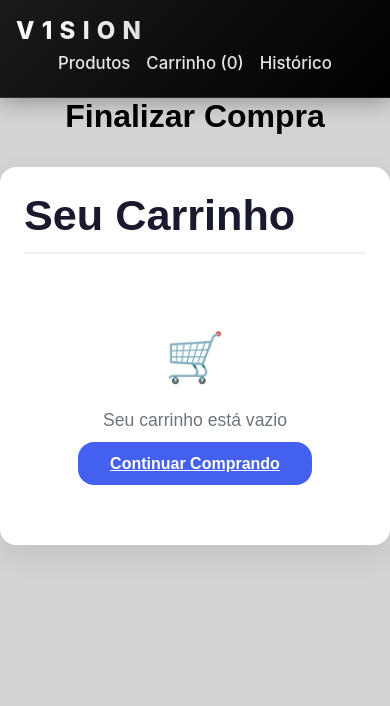
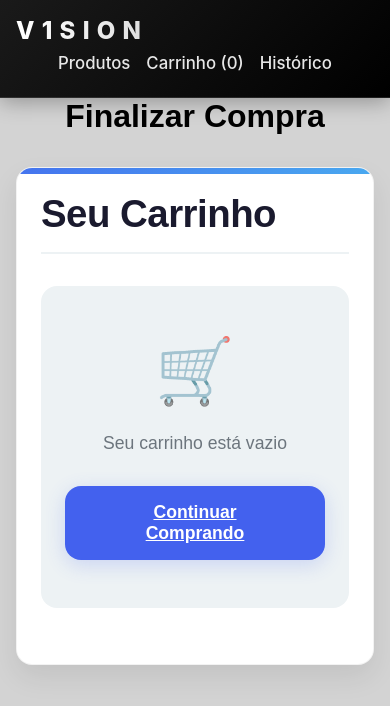
Before and after one commit to vinnimagic/v1sion-ecommerce, a React (Create React App) app: page /checkout in a window 390 px wide. Shown: the top 706 px of the page. Built offline with nearby package versions, Linux system fonts and the light colour scheme.

Commit message:
Estilização do Cart

```diff
--- a/src/styles/Cart.css
+++ b/src/styles/Cart.css
@@ -1,114 +1,196 @@
 :root {
   --primary: #4361ee;
   --primary-hover: #3a56d4;
+  --primary-light: rgba(67, 97, 238, 0.1);
   --danger: #ef233c;
   --danger-hover: #d90429;
+  --danger-light: rgba(239, 35, 60, 0.1);
   --success: #4cc9f0;
   --success-hover: #3ab9df;
+  --success-light: rgba(76, 201, 240, 0.2);
   --dark: #2b2d42;
+  --dark-light: rgba(43, 45, 66, 0.8);
   --gray: #8d99ae;
+  --gray-light: rgba(141, 153, 174, 0.3);
   --light-gray: #edf2f4;
-  --border-radius: 12px;
-  --transition: all 0.3s ease;
+  --border-radius: 16px;
+  --border-radius-sm: 8px;
+  --card-shadow: 0 12px 40px rgba(0, 0, 0, 0.1);
+  --card-shadow-hover: 0 15px 50px rgba(0, 0, 0, 0.15);
+  --transition: all 0.4s cubic-bezier(0.16, 1, 0.3, 1);
 }
 
-/* Cart Container */
+/* Cart Container - Ultra Design */
 .cart-container {
   background: white;
   border-radius: var(--border-radius);
-  padding: 2.5rem;
-  box-shadow: 0 10px 30px rgba(0, 0, 0, 0.08);
-  margin: 2rem auto;
-  max-width: 800px;
+  padding: 3rem;
+  box-shadow: var(--card-shadow);
+  margin: 3rem auto;
+  max-width: 900px;
   transition: var(--transition);
-  height: auto ;
+  position: relative;
+  overflow: hidden;
+  border: 1px solid rgba(0, 0, 0, 0.05);
+}
+
+.cart-container::before {
+  content: '';
+  position: absolute;
+  top: 0;
+  left: 0;
+  width: 100%;
+  height: 6px;
+  background: linear-gradient(90deg, var(--primary), var(--success));
+  background-size: 200% 100%;
+  animation: gradientFlow 8s ease infinite;
 }
 
 .cart-title {
-  font-size: 1.8rem;
-  margin-bottom: 1.75rem;
+  font-size: 2rem;
+  margin-bottom: 2rem;
   color: var(--dark);
   border-bottom: 2px solid var(--light-gray);
-  padding-bottom: 0.75rem;
-  font-weight: 700;
+  padding-bottom: 1rem;
+  font-weight: 800;
   display: flex;
   justify-content: space-between;
   align-items: center;
+  letter-spacing: -0.5px;
+}
+
+.cart-title span {
+  font-size: 1rem;
+  background: var(--primary-light);
+  color: var(--primary);
+  padding: 0.5rem 1rem;
+  border-radius: 50px;
+  font-weight: 700;
 }
 
 .cart-items {
-  margin-bottom: 2.5rem;
+  margin-bottom: 3rem;
 }
 
-/* Cart Item */
+/* Cart Item - Premium Design */
 .cart-item {
   display: flex;
   justify-content: space-between;
   align-items: center;
-  padding: 1.25rem 0;
-  border-bottom: 1px solid var(--light-gray);
+  padding: 1.5rem;
+  margin-bottom: 1.5rem;
+  border-radius: var(--border-radius-sm);
+  background-color: var(--light-gray);
+  transition: var(--transition);
+  position: relative;
+  overflow: hidden;
+  box-shadow: 0 5px 15px rgba(0, 0, 0, 0.03);
+}
+
+.cart-item:hover {
+  transform: translateY(-5px);
+  box-shadow: var(--card-shadow-hover);
+  background-color: white;
+}
+
+.cart-item::after {
+  content: '';
+  position: absolute;
+  top: 0;
+  left: 0;
+  width: 4px;
+  height: 100%;
+  background: var(--primary);
   transition: var(--transition);
 }
 
-.cart-item:hover {
-  background-color: rgba(237, 242, 244, 0.3);
+.cart-item:hover::after {
+  width: 6px;
+  background: linear-gradient(to bottom, var(--primary), var(--success));
 }
 
 .item-info {
   display: flex;
   align-items: center;
-  gap: 1.25rem;
+  gap: 1.5rem;
   flex: 1;
+  min-width: 0;
+}
+
+.item-image-container {
+  position: relative;
+  flex-shrink: 0;
 }
 
 .item-image {
-  width: 80px;
-  height: 80px;
+  width: 100px;
+  height: 100px;
   object-fit: cover;
-  border-radius: 8px;
-  box-shadow: 0 3px 10px rgba(0, 0, 0, 0.1);
+  border-radius: var(--border-radius-sm);
+  box-shadow: 0 5px 20px rgba(0, 0, 0, 0.08);
   transition: var(--transition);
+  background: white;
+  padding: 0.5rem;
 }
 
 .item-image:hover {
-  transform: scale(1.03);
+  transform: scale(1.05) rotate(2deg);
 }
 
 .item-details {
   flex: 1;
+  min-width: 0;
 }
 
 .item-details h4 {
   margin-bottom: 0.5rem;
-  font-size: 1.1rem;
+  font-size: 1.2rem;
   color: var(--dark);
+  font-weight: 700;
+  white-space: nowrap;
+  overflow: hidden;
+  text-overflow: ellipsis;
 }
 
 .item-details p {
   color: var(--gray);
   font-size: 0.95rem;
+  margin-bottom: 0.5rem;
+}
+
+.item-actions {
+  display: flex;
+  flex-direction: column;
+  align-items: flex-end;
+  gap: 1rem;
 }
 
 .item-price {
-  font-weight: 600;
+  font-weight: 800;
   color: var(--dark);
-  min-width: 80px;
-  text-align: right;
+  font-size: 1.2rem;
+  white-space: nowrap;
 }
 
-/* Quantity Controls */
+.item-price::before {
+  content: 'R$';
+  margin-right: 0.2rem;
+  font-size: 0.9rem;
+  color: var(--gray);
+}
+
+/* Quantity Controls - Premium */
 .item-quantity {
   display: flex;
   align-items: center;
   gap: 0.75rem;
-  margin: 0.5rem 0;
 }
 
 .quantity-btn {
-  width: 32px;
-  height: 32px;
+  width: 36px;
+  height: 36px;
   border-radius: 50%;
-  background-color: var(--light-gray);
+  background-color: white;
   display: flex;
   justify-content: center;
   align-items: center;
@@ -116,101 +198,182 @@
   cursor: pointer;
   transition: var(--transition);
   border: none;
-  font-size: 1rem;
+  font-size: 1.1rem;
+  box-shadow: 0 3px 10px rgba(0, 0, 0, 0.08);
+  color: var(--dark);
 }
 
 .quantity-btn:hover {
-  background-color: #e0e5eb;
-  transform: scale(1.05);
+  background-color: var(--primary);
+  color: white;
+  transform: scale(1.1);
+}
+
+.quantity-btn:active {
+  transform: scale(0.95);
 }
 
 .quantity-value {
-  min-width: 20px;
+  min-width: 30px;
   text-align: center;
-  font-weight: 600;
+  font-weight: 700;
+  font-size: 1.1rem;
 }
 
-/* Buttons */
+/* Remove Button - Premium */
 .remove-btn {
   background: none;
   border: none;
   color: var(--danger);
   font-weight: 600;
   cursor: pointer;
-  padding: 0.5rem;
-  border-radius: 4px;
+  padding: 0.5rem 1rem;
+  border-radius: var(--border-radius-sm);
   transition: var(--transition);
-  font-size: 0.9rem;
+  font-size: 0.95rem;
+  display: flex;
+  align-items: center;
+  gap: 0.5rem;
 }
 
 .remove-btn:hover {
   color: var(--danger-hover);
-  background-color: rgba(239, 35, 60, 0.1);
+  background-color: var(--danger-light);
+  transform: translateY(-2px);
 }
 
-/* Cart Total */
+.remove-btn svg {
+  width: 18px;
+  height: 18px;
+  transition: transform 0.3s ease;
+}
+
+.remove-btn:hover svg {
+  transform: scale(1.2);
+}
+
+/* Cart Total - Premium */
 .cart-total {
   display: flex;
   justify-content: space-between;
   align-items: center;
-  margin-top: 2rem;
-  padding-top: 1.5rem;
-  border-top: 2px solid var(--light-gray);
+  margin-top: 2.5rem;
+  padding-top: 2rem;
+  border-top: 2px dashed var(--light-gray);
 }
 
-.cart-total-amount {
-  font-size: 1.4rem;
+.cart-total-label {
+  font-size: 1.3rem;
   font-weight: 700;
   color: var(--dark);
 }
 
-/* Checkout Button */
+.cart-total-amount {
+  font-size: 1.8rem;
+  font-weight: 800;
+  color: var(--primary);
+}
+
+.cart-total-amount::before {
+  content: 'R$';
+  margin-right: 0.3rem;
+  font-size: 1.2rem;
+  color: var(--gray);
+}
+
+/* Checkout Button - Ultra */
 .checkout-btn {
   width: 100%;
-  padding: 1rem;
-  background-color: var(--success);
+  padding: 1.4rem;
+  background: linear-gradient(135deg, var(--primary), var(--success));
   color: white;
-  font-weight: 600;
+  font-weight: 700;
   border-radius: var(--border-radius);
-  margin-top: 500px;
+  margin-top: 2rem;
   border: none;
   cursor: pointer;
-  font-size: 1.1rem;
+  font-size: 1.2rem;
   transition: var(--transition);
   text-transform: uppercase;
-  letter-spacing: 0.5px;
+  letter-spacing: 1px;
+  box-shadow: 0 8px 25px rgba(67, 97, 238, 0.3);
+  position: relative;
+  overflow: hidden;
+  z-index: 1;
+  display: flex;
+  align-items: center;
+  justify-content: center;
+  gap: 1rem;
+}
+
+.checkout-btn::before {
+  content: '';
+  position: absolute;
+  top: 0;
+  left: 0;
+  width: 100%;
+  height: 100%;
+  background: linear-gradient(135deg, var(--primary-hover), var(--success-hover));
+  opacity: 0;
+  transition: var(--transition);
+  z-index: -1;
 }
 
 .checkout-btn:hover {
-  background-color: var(--success-hover);
-  transform: translateY(-2px);
-  box-shadow: 0 5px 15px rgba(76, 201, 240, 0.3);
+  transform: translateY(-8px);
+  box-shadow: 0 15px 35px rgba(67, 97, 238, 0.4);
+}
+
+.checkout-btn:hover::before {
+  opacity: 1;
 }
 
 .checkout-btn:active {
-  transform: translateY(0);
+  transform: translateY(-4px);
 }
 
-/* Empty Cart */
+.checkout-btn svg {
+  transition: transform 0.3s ease;
+}
+
+.checkout-btn:hover svg {
+  transform: translateX(5px);
+}
+
+/* Empty Cart - Premium */
 .empty-cart {
   text-align: center;
-  padding: 3rem;
+  padding: 4rem 2rem;
+  background-color: var(--light-gray);
+  border-radius: var(--border-radius);
+  margin: 2rem 0;
 }
 
 .empty-cart-icon {
-  font-size: 3rem;
+  font-size: 4rem;
   color: var(--gray);
   margin-bottom: 1.5rem;
+  opacity: 0.7;
+}
+
+.empty-cart h3 {
+  font-size: 1.8rem;
+  color: var(--dark);
+  margin-bottom: 1rem;
+  font-weight: 700;
 }
 
 .empty-cart p {
   color: var(--gray);
   font-size: 1.1rem;
-  margin-bottom: 1.5rem;
+  margin-bottom: 2rem;
+  max-width: 400px;
+  margin-left: auto;
+  margin-right: auto;
 }
 
 .empty-cart-btn {
-  padding: 0.8rem 2rem;
+  padding: 1rem 2.5rem;
   background-color: var(--primary);
   color: white;
   border-radius: var(--border-radius);
@@ -218,25 +381,48 @@
   cursor: pointer;
   transition: var(--transition);
   font-weight: 600;
+  font-size: 1.1rem;
+  box-shadow: 0 5px 20px rgba(67, 97, 238, 0.2);
+  display: inline-flex;
+  align-items: center;
+  gap: 0.8rem;
 }
 
 .empty-cart-btn:hover {
   background-color: var(--primary-hover);
-  transform: translateY(-2px);
-  box-shadow: 0 5px 15px rgba(67, 97, 238, 0.3);
+  transform: translateY(-5px);
+  box-shadow: 0 10px 25px rgba(67, 97, 238, 0.3);
 }
 
-/* Responsive Design */
-@media (max-width: 768px) {
+.empty-cart-btn:active {
+  transform: translateY(-2px);
+}
+
+.empty-cart-btn svg {
+  transition: transform 0.3s ease;
+}
+
+.empty-cart-btn:hover svg {
+  transform: translateX(3px);
+}
+
+/* Animations */
+@keyframes gradientFlow {
+  0% { background-position: 0% 50%; }
+  50% { background-position: 100% 50%; }
+  100% { background-position: 0% 50%; }
+}
+
+/* Responsive Design - Ultra */
+@media (max-width: 992px) {
   .cart-container {
-    padding: 1.5rem;
+    padding: 2.5rem;
   }
 
   .cart-item {
     flex-direction: column;
     align-items: flex-start;
-    gap: 1rem;
-    padding: 1.5rem 0;
+    gap: 1.5rem;
   }
 
   .item-info {
@@ -245,13 +431,73 @@
 
   .item-actions {
     width: 100%;
-    display: flex;
+    flex-direction: row;
     justify-content: space-between;
     align-items: center;
   }
 
   .item-price {
     text-align: left;
-    margin-top: 0.5rem;
   }
 }
+
+@media (max-width: 768px) {
+  .cart-container {
+    padding: 2rem;
+    margin: 2rem 1rem;
+  }
+
+  .cart-title {
+    font-size: 1.8rem;
+    flex-direction: column;
+    align-items: flex-start;
+    gap: 1rem;
+  }
+
+  .item-image {
+    width: 80px;
+    height: 80px;
+  }
+
+  .cart-total-label {
+    font-size: 1.2rem;
+  }
+
+  .cart-total-amount {
+    font-size: 1.5rem;
+  }
+
+  .checkout-btn {
+    padding: 1.2rem;
+    font-size: 1.1rem;
+  }
+}
+
+@media (max-width: 576px) {
+  .cart-container {
+    padding: 1.5rem;
+  }
+
+  .cart-title {
+    font-size: 1.6rem;
+  }
+
+  .item-info {
+    flex-direction: column;
+    align-items: flex-start;
+  }
+
+  .item-image {
+    width: 100%;
+    height: auto;
+    max-height: 200px;
+  }
+
+  .empty-cart {
+    padding: 3rem 1.5rem;
+  }
+
+  .empty-cart h3 {
+    font-size: 1.5rem;
+  }
+}
```
